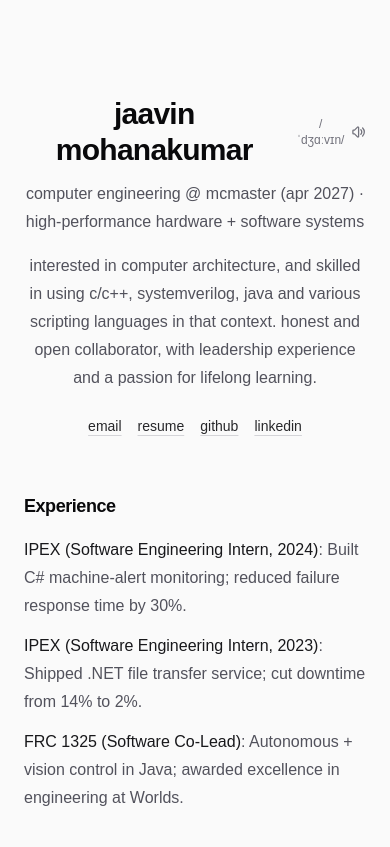
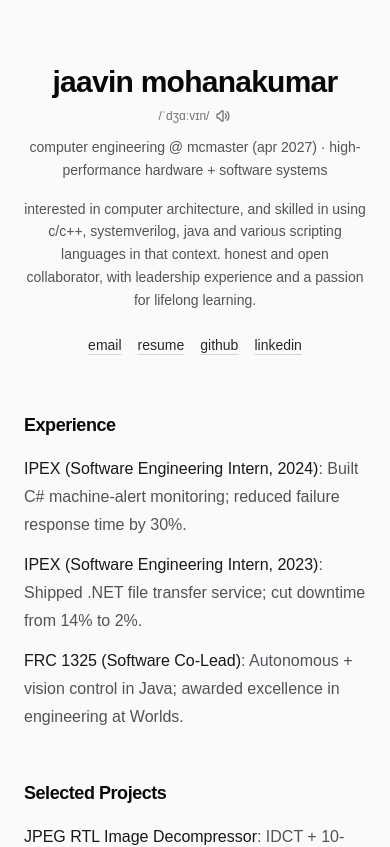
Before and after one commit to jaaahhhvin/newjaavin, a Next.js app: page / in a window 390 px wide. Shown: the top 847 px of the page. Built offline with nearby package versions, Linux system fonts and the light colour scheme.

Commit message:
mobile fix

```diff
--- a/app/page.tsx
+++ b/app/page.tsx
@@ -25,7 +25,7 @@
 
   const links = [
     { label: "email", href: "mailto:hi@jaavin.ca" },
-    { label: "resume", href: "/resume.pdf" },
+    { label: "resume", href: "/Jaavin_Mohanakumar_Resume.pdf" },
     { label: "github", href: "https://github.com/UnloadingGnat" },
     { label: "linkedin", href: "https://linkedin.com/in/jaavin" },
   ];
@@ -102,12 +102,12 @@
 
   return (
     <div className="min-h-screen bg-zinc-50 text-zinc-950 dark:bg-black dark:text-zinc-50">
-      <main className="mx-auto w-full max-w-3xl px-6 py-24 sm:px-10">
+      <main className="mx-auto w-full max-w-3xl px-6 py-16 sm:px-10 sm:py-24">
         {/* Header */}
         <header className="text-center sm:text-left">
-          <div className="flex items-center justify-center sm:justify-start gap-3">
+          <div className="flex flex-col items-center sm:items-start gap-2">
             <a
-              href="https://github.com/UnloadingGnat"
+              href="/Jaavin_Mohanakumar_Resume.pdf"
               className="inline-block"
               target="_blank"
               rel="noreferrer"
@@ -138,11 +138,11 @@
             </button>
           </div>
 
-          <p className="mt-3 text-base leading-7 text-zinc-600 dark:text-zinc-400">
+          <p className="mt-3 text-sm sm:text-base leading-relaxed text-zinc-600 dark:text-zinc-400">
             computer engineering @ mcmaster (apr 2027) · high-performance hardware + software systems
           </p>
 
-          <p className="mt-4 text-base leading-7 text-zinc-600 dark:text-zinc-400">
+          <p className="mt-4 text-sm sm:text-base leading-relaxed text-zinc-600 dark:text-zinc-400">
             interested in computer architecture, and skilled in using c/c++,
             systemverilog, java and various scripting languages in that context.
             honest and open collaborator, with leadership experience and a
```
